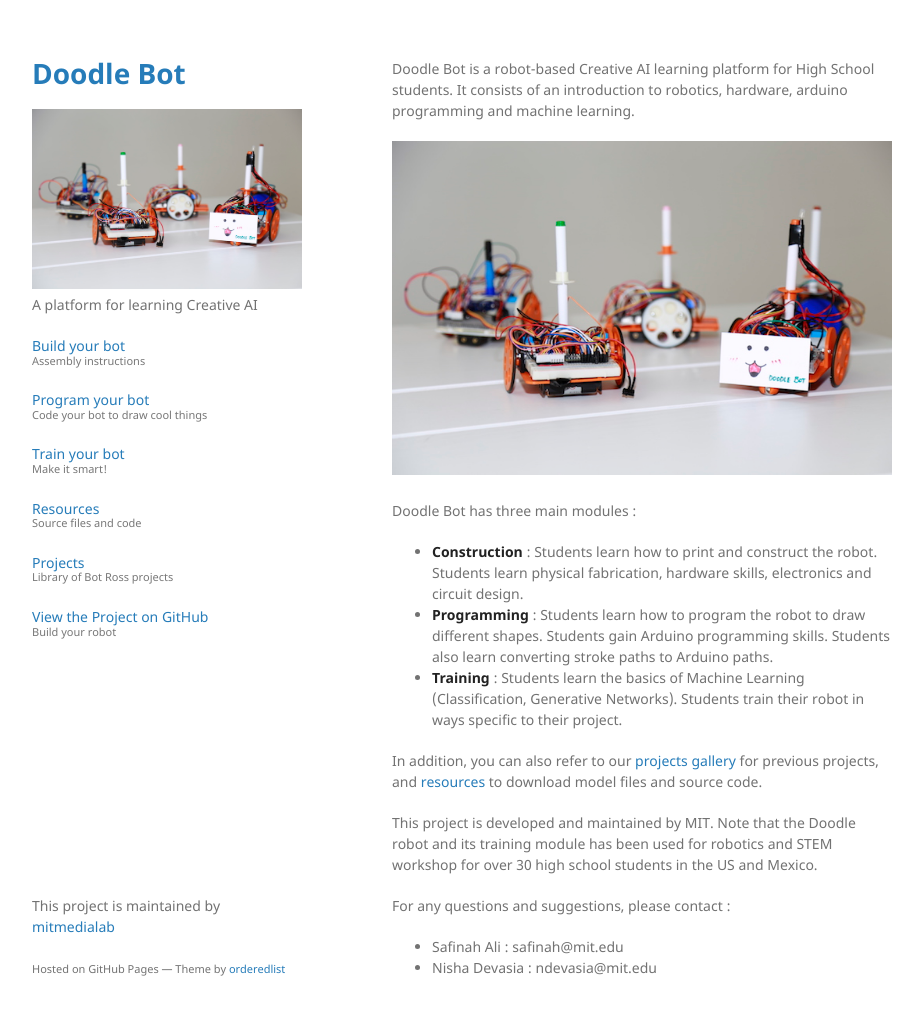
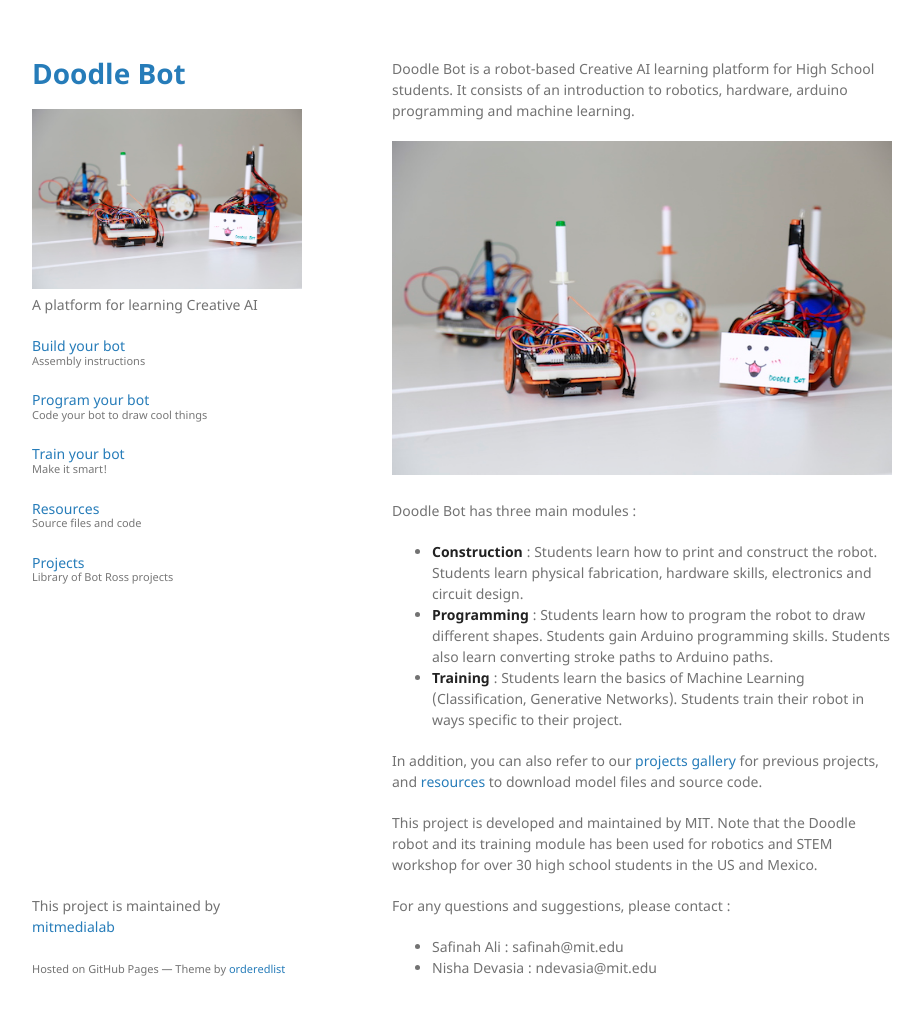
Before and after one commit to mitmedialab/doodlebot, a Jekyll site: the page built from index.md, in a window 1280 px wide and 1048 px high. Shown: the top 1015 px of the window, without its empty margins (178-1101 px from the left). Built offline with Jekyll 4.4.1, drawn with Linux system fonts in a browser that asks for light colours.

Commit message:
all pages should work

```diff
--- a/_layouts/default.html
+++ b/_layouts/default.html
@@ -25,10 +25,10 @@
         {% if site.github.is_project_page %}
         <p class="view"><a href="https://mitmedialab.github.io/doodlebot/make.html">Build your bot <small>Assembly instructions</small></a></p>
         <p class="view"><a href="https://mitmedialab.github.io/doodlebot/program.html">Program your bot <small>Code your bot to draw cool things</small></a></p>
-        <p class="view"><a href="https://mitmedialab.github.io/doodlebot/another-page.html">Train your bot <small>Make it smart!</small></a></p>
-        <p class="view"><a href="https://mitmedialab.github.io/doodlebot/another-page.html">Resources <small>Source files and code</small></a></p>
-        <p class="view"><a href="https://mitmedialab.github.io/doodlebot/another-page.html">Projects <small>Library of Bot Ross projects</small></a></p>
-        <p class="view"><a href="https://mitmedialab.github.io/doodlebot/another-page.html">View the Project on GitHub <small>Build your robot</small></a></p>
+        <p class="view"><a href="https://mitmedialab.github.io/doodlebot/train.html">Train your bot <small>Make it smart!</small></a></p>
+        <p class="view"><a href="https://mitmedialab.github.io/doodlebot/resources.html">Resources <small>Source files and code</small></a></p>
+        <p class="view"><a href="https://mitmedialab.github.io/doodlebot/projects.html">Projects <small>Library of Bot Ross projects</small></a></p>
+
         {% endif %}
 
         {% if site.github.is_user_page %}
```
Also changed, not shown: 2 other files.
